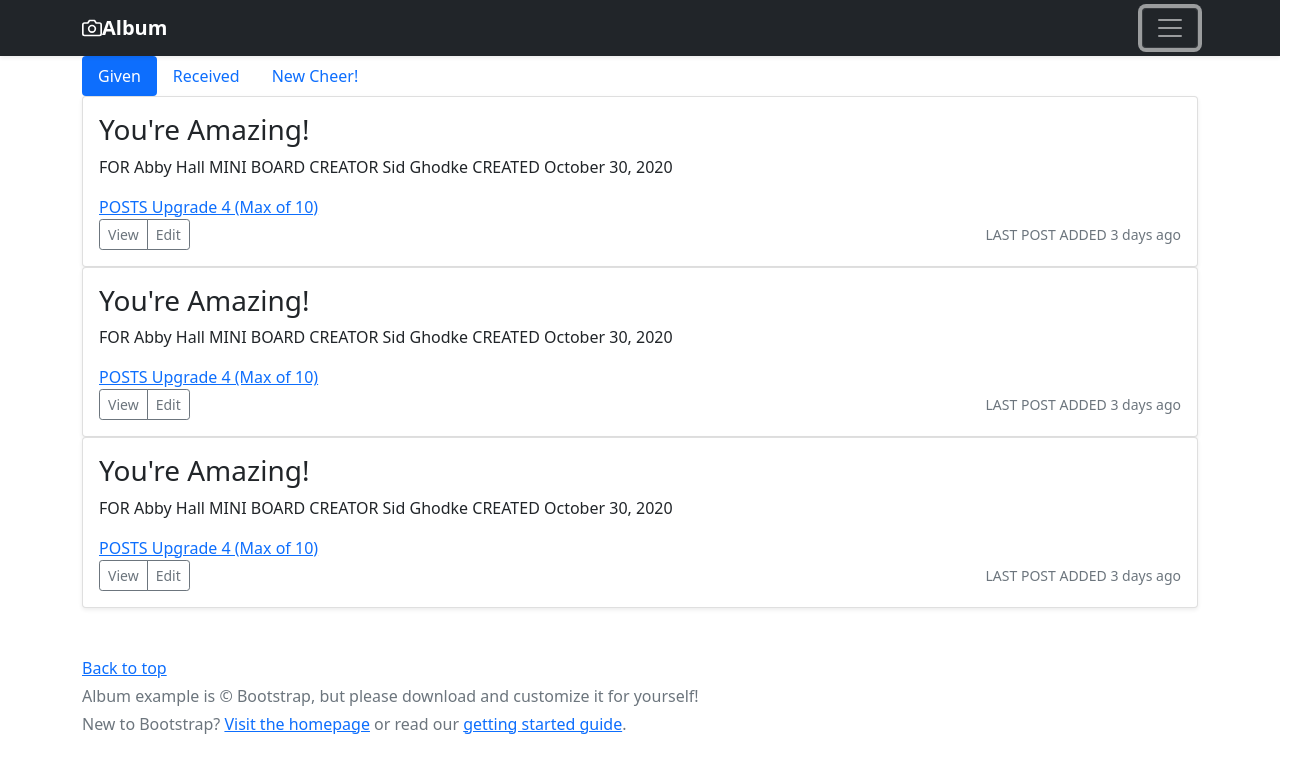
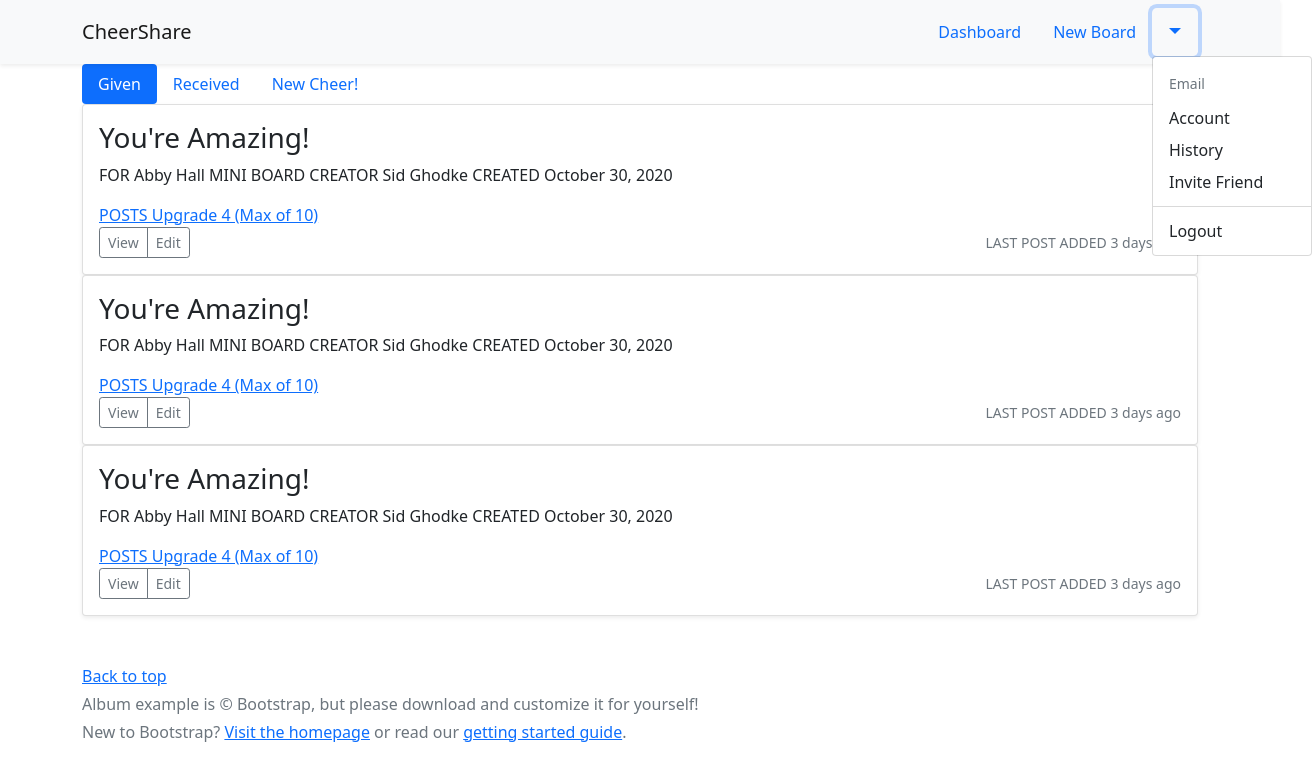
Before and after one commit to cheershareapp/cheershare, a Next.js app: page /cheer in a window 1280 px wide. Both pictures are taken after a click on the button 1170 px from the left and 28 px from the top of the page. Shown: the top 780 px of the page, 1312 px wide, since content can reach past the window. Built offline with nearby package versions, Linux system fonts and the light colour scheme; no server answers.

Commit message:
Use React Bootstrap

```diff
--- a/components/create-board.js
+++ b/components/create-board.js
@@ -1,7 +1,20 @@
-export default function CreateBoard() {
+import Modal from "react-bootstrap/Modal";
+import Button from "react-bootstrap/Button";
+
+export default function CreateBoardModal(props) {
+    const handleClose = () => props.setModal(false);
+    const handleShow = () => props.setModal(true);
+
     return (
-        <div>
-            <h1>Create New Kudoboard</h1>
+        <Modal show={props.showModal} onHide={handleClose}
+               size="lg"
+               aria-labelledby="contained-modal-title-vcenter"
+               centered
+        >
+            <Modal.Header closeButton>
+                <Modal.Title>Create New CheerShare</Modal.Title>
+            </Modal.Header>
+            <Modal.Body>
                 <form>
                     <label>
                         Who is this Kudoboard for?
@@ -9,10 +22,19 @@ export default function CreateBoard() {
                         <input type="text" placeholder="Last name" />
                     </label>
                     <label>
-                    What title would you like on top of the Kudoboard?
+                        What title would you like on top of the CheerShare?
                         <input type="text" />
                     </label>
                 </form>
-        </div>
+            </Modal.Body>
+            <Modal.Footer>
+                <Button variant="secondary" onClick={handleClose}>
+                    Close
+                </Button>
+                <Button variant="primary" onClick={handleClose}>
+                    Save Changes
+                </Button>
+            </Modal.Footer>
+        </Modal>
     );
 }
--- a/components/header.js
+++ b/components/header.js
@@ -1,35 +1,11 @@
-import React from "react";
+import React, {useState} from "react";
 import {signIn, signOut, useSession} from "next-auth/client";
+import {Container, Navbar, Nav, NavDropdown, Dropdown, DropdownButton, Button} from "react-bootstrap";
+import CreateBoardModal from "./create-board";
 
-export default function Header() {
-    const [ session, loading ] = useSession();
-
-        return (
-            <header>
-                <div className="collapse bg-dark" id="navbarHeader">
-                    <div className="container">
-                        <div className="row">
-                            <div className="col-sm-8 col-md-7 py-4">
-                                <h4 className="text-white">About</h4>
-                                <p className="text-muted">Add some information about the album below, the author, or any
-                                    other background context. Make it a few sentences long so folks can pick up some
-                                    informative tidbits. Then, link them off to some social networking sites or contact
-                                    information.</p>
-                            </div>
-                            <div className="col-sm-4 offset-md-1 py-4">
-                                <h4 className="text-white">Contact</h4>
-                                <ul className="list-unstyled">
-                                    <li><a href="#" className="text-white">Follow on Twitter</a></li>
-                                    <li><a href="#" className="text-white">Like on Facebook</a></li>
-                                    <li><a href="#" className="text-white">Email me</a></li>
-                                </ul>
-                            </div>
-                        </div>
-                    </div>
-                </div>
-                <div className="navbar navbar-dark bg-dark shadow-sm">
-                    <div className="container">
-                        <a href="/" className="navbar-brand d-flex align-items-center">
+function Icon(props) {
+    console.log(props)
+    return (<Button variant="link" {...props}>
         <svg xmlns="http://www.w3.org/2000/svg" width="20" height="20" fill="none"
                  stroke="currentColor" strokeLinecap="round" strokeLinejoin="round" strokeWidth="2"
                  aria-hidden="true" className="mr-2" viewBox="0 0 24 24">
@@ -37,30 +13,56 @@ export default function Header() {
             d="M23 19a2 2 0 0 1-2 2H3a2 2 0 0 1-2-2V8a2 2 0 0 1 2-2h4l2-3h6l2 3h4a2 2 0 0 1 2 2z"/>
         <circle cx="12" cy="13" r="4"/>
     </svg>
-                            <strong>Album</strong>
-                        </a>
-                        <button className="navbar-toggler" type="button" data-toggle="collapse"
-                                data-target="#navbarHeader" aria-controls="navbarHeader" aria-expanded="false"
-                                aria-label="Toggle navigation">
-                            <span className="navbar-toggler-icon"></span>
-                        </button>
-                    </div>
-                </div>
+        {props.children}
+    </Button>);
+}
+
+export default function Header(props) {
+    // const [ session, loading ] = useSession();
+    let session = { user: {} };
+    const [showModal, setModal] = useState(props.showModal || false);
+
+    return (
+        <header>
+            <Navbar bg="light" className="shadow-sm">
+                <Container>
+                    <Navbar.Brand href="#home">CheerShare</Navbar.Brand>
+                    {/*    <span className="navbar-toggler-icon"></span>*/}
+                    <Navbar.Toggle />
+                    <Navbar.Collapse className="justify-content-end">
+                        <Nav.Link href="#home">Dashboard</Nav.Link>
+                        <Nav.Link onClick={() => setModal(true)}>New Board</Nav.Link>
+                        {!session &&
+                            <Nav.Link>
+                                <svg xmlns="http://www.w3.org/2000/svg" width="20" height="20" fill="none"
+                                     stroke="currentColor" strokeLinecap="round" strokeLinejoin="round" strokeWidth="2"
+                                     aria-hidden="true" className="mr-2" viewBox="0 0 24 24">
+                                    <path
+                                        d="M23 19a2 2 0 0 1-2 2H3a2 2 0 0 1-2-2V8a2 2 0 0 1 2-2h4l2-3h6l2 3h4a2 2 0 0 1 2 2z"/>
+                                    <circle cx="12" cy="13" r="4"/>
+                                </svg>
+                            </Nav.Link>
+                        }
+
+                        {session && <>
+                            <DropdownButton
+                                variant="link"
+                                menuAlign="right"
+                                size="lg"
+                            >
+                                <Dropdown.Header>{session.user.email || 'Email'}</Dropdown.Header>
+                                <Dropdown.Item eventKey="1">Account</Dropdown.Item>
+                                <Dropdown.Item eventKey="2">History</Dropdown.Item>
+                                <Dropdown.Item eventKey="3">Invite Friend</Dropdown.Item>
+                                <Dropdown.Divider />
+                                <Dropdown.Item eventKey="4">Logout</Dropdown.Item>
+                            </DropdownButton>
+                        </>}
+
+                    </Navbar.Collapse>
+                </Container>
+            </Navbar>
+            <CreateBoardModal showModal={showModal} setModal={setModal}/>
         </header>
     )
 }
-
-/*
-    <header>
-        Welcome to <a href="https://nextjs.org">Next.js!</a>
-        {!session && <>
-            Not signed in <br/>
-            <button onClick={signIn}>Sign in</button>
-        </>}
-
-        {session && <>
-            Signed in as {session.user.email} <br/>
-            <button onClick={signOut}>Sign out</button>
-        </>}
-    </header>
-*/
--- a/pages/_app.js
+++ b/pages/_app.js
@@ -1,5 +1,5 @@
 // import '../styles/globals.css'
-import 'bootstrap/dist/css/bootstrap.min.css'
+import 'bootstrap/dist/css/bootstrap.css'
 // import 'bootstrap/dist/js/bootstrap.min'
 
 function MyApp({ Component, pageProps }) {
--- a/pages/cheer/index.js
+++ b/pages/cheer/index.js
@@ -3,25 +3,23 @@ import {useState} from "react";
 import Header from "../../components/header";
 import Footer from "../../components/footer";
 import BoardSummary from "../../components/board-summary";
-import CreateBoard from "../../components/create-board";
 
 import Container from 'react-bootstrap/Container';
-import Button from 'react-bootstrap/Button';
-import Modal from 'react-bootstrap/Modal';
 import Nav from 'react-bootstrap/Nav';
+import CreateBoardModal from "../../components/create-board";
 
 
 export default function ListBoards() {
     const [filter, setFilter] = useState('given');
+
+    // TODO use a modal provider
     const [showModal, setModal] = useState(false);
-
-    const handleClose = () => setModal(false);
     const handleShow = () => setModal(true);
 
     return (
         <>
             <Header/>
-
+            <CreateBoardModal showModal={showModal} setModal={setModal}/>
             <Container>
                 <Nav variant="pills" activeKey="given" onSelect={setFilter}>
                     <Nav.Item>
@@ -39,7 +37,6 @@ export default function ListBoards() {
                             New Cheer!
                         </Nav.Link>
                     </Nav.Item>
-
                 </Nav>
 
                 {[...Array(filter === 'given' ? 3 : 1).keys()].map(id =>
@@ -47,28 +44,6 @@ export default function ListBoards() {
                 )}
             </Container>
 
-
-            <Modal show={showModal} onHide={handleClose}
-                   size="lg"
-                   aria-labelledby="contained-modal-title-vcenter"
-                   centered
-            >
-                <Modal.Header closeButton>
-                    <Modal.Title>Modal heading</Modal.Title>
-                </Modal.Header>
-                <Modal.Body>
-                    <CreateBoard/>
-                </Modal.Body>
-                <Modal.Footer>
-                    <Button variant="secondary" onClick={handleClose}>
-                        Close
-                    </Button>
-                    <Button variant="primary" onClick={handleClose}>
-                        Save Changes
-                    </Button>
-                </Modal.Footer>
-            </Modal>
-
             <Footer/>
         </>
     );
```
Also changed, not shown: components/sidebar.js (added, +35 -0 lines), pages/cheer/[id]/index.js (+33 -16 lines), 2 other files (tests, documents, lock files or other folders). Lines whose indentation alone changed are shown as unchanged.
